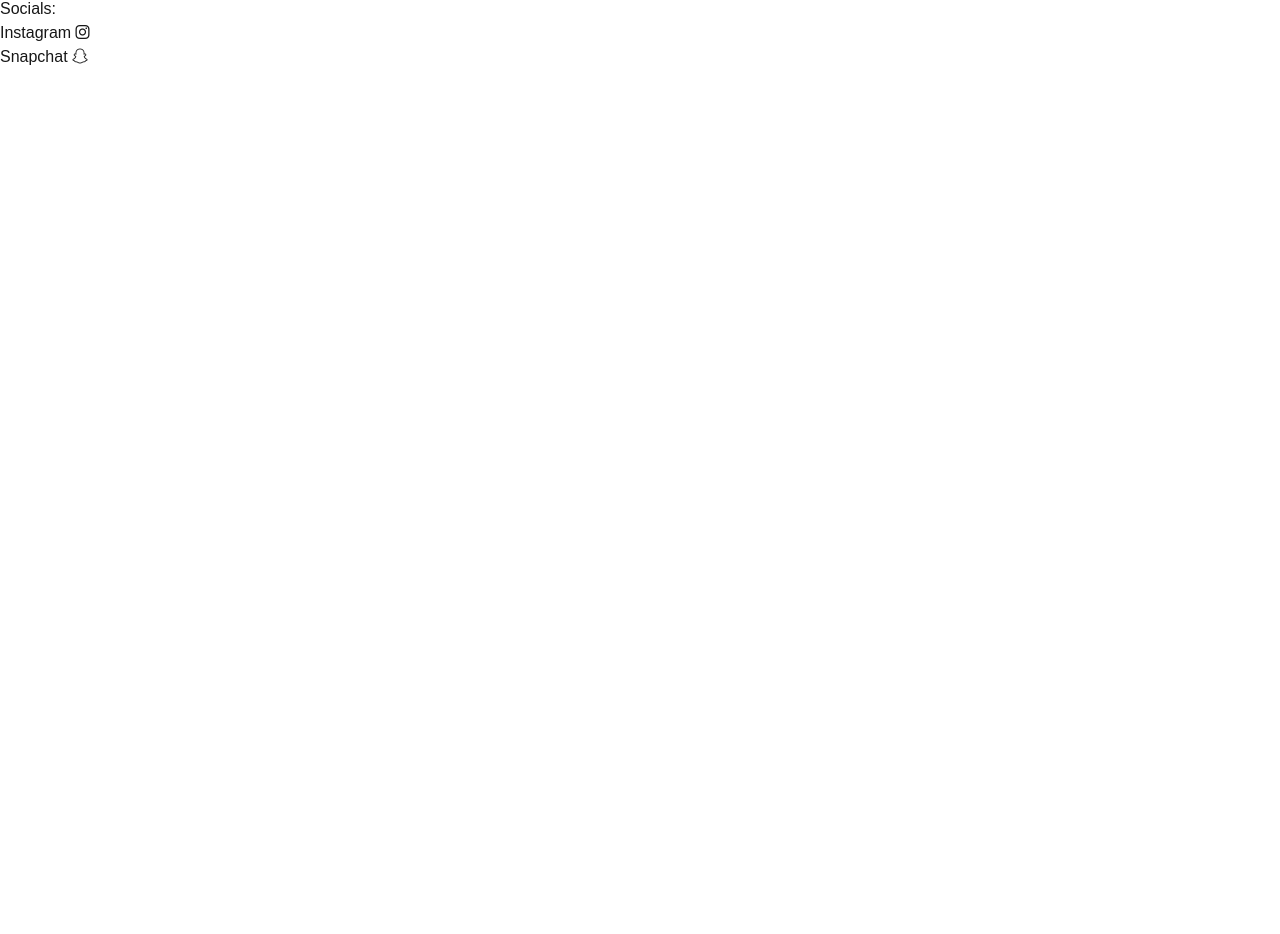
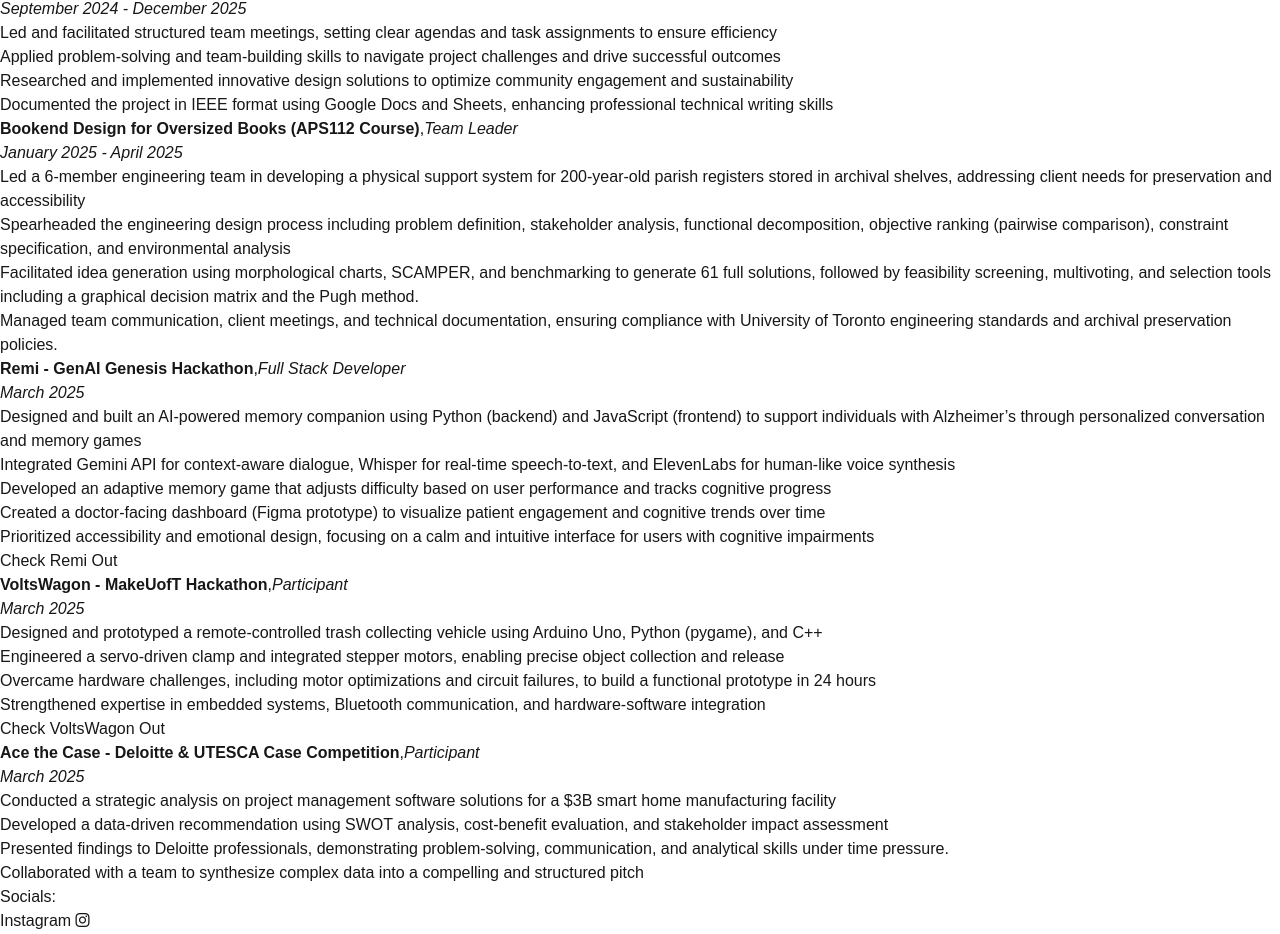
Before and after one commit to tabetant/my-portfolio, a Next.js app: page /projects in a window 1280 px wide. Shown: the part 291-1225 px from the top of the page. Before the commit the page ends 800 px from the top, so only its background shows below. Built offline with nearby package versions, Linux system fonts and the light colour scheme.

Commit message:
draft projects page

```diff
--- a/src/app/projects/page.tsx
+++ b/src/app/projects/page.tsx
@@ -1,5 +1,192 @@
+import Link from 'next/link'
+
 export default function ProjectsPage() {
     return (
-        <h1 className='text-black text-center'>My Projects</h1>
+        <div className='text-black flex flex-col justify-center'>
+            <div>
+                <h1>
+                    <strong>
+                        Food and Community Courtyard Initiative (APS111 course)
+                    </strong>,
+                    <em>Team Leader
+                        <div>
+                            September
+                            2024
+                            - December 2025
+                        </div>
+                    </em>
+                </h1>
+                <ul>
+                    <li>
+                        Led and facilitated structured team meetings, setting clear agendas and task assignments
+                        to
+                        ensure
+                        efficiency
+                    </li>
+                    <li>
+                        Applied problem-solving and team-building skills to navigate project challenges and
+                        drive
+                        successful
+                        outcomes
+                    </li>
+                    <li>
+                        Researched and implemented innovative design solutions to optimize community engagement
+                        and
+                        sustainability
+                    </li>
+                    <li>
+                        Documented the project in IEEE format using Google Docs and Sheets, enhancing
+                        professional
+                        technical
+                        writing skills
+                    </li>
+                </ul>
+            </div>
+            <div className='mt-5'>
+                <h4>
+                    <strong>
+                        Bookend Design for Oversized Books (APS112 Course)
+                    </strong>,
+                    <em>Team Leader
+                        <div>January 2025 -
+                            April
+                            2025</div>
+                    </em>
+                </h4>
+                <ul>
+                    <li>
+                        Led a 6-member engineering team in developing a physical support system for 200-year-old
+                        parish
+                        registers stored in archival shelves, addressing client needs for preservation and
+                        accessibility
+                    </li>
+                    <li>
+                        Spearheaded the engineering design process including problem definition, stakeholder
+                        analysis,
+                        functional decomposition, objective ranking (pairwise comparison), constraint
+                        specification,
+                        and
+                        environmental analysis
+                    </li>
+                    <li>
+                        Facilitated idea generation using morphological charts, SCAMPER, and benchmarking to
+                        generate 61
+                        full solutions, followed by feasibility screening, multivoting, and selection tools
+                        including a
+                        graphical decision matrix and the Pugh method.
+                    </li>
+                    <li>
+                        Managed team communication, client meetings, and technical documentation, ensuring
+                        compliance
+                        with
+                        University of Toronto engineering standards and archival preservation policies.
+                    </li>
+                </ul>
+            </div>
+            <div className='mt-5'>
+                <h4>
+                    <strong>
+                        Remi - GenAI Genesis Hackathon
+                    </strong>,
+                    <em>Full Stack Developer
+                        <div>
+                            March 2025
+                        </div>
+                    </em>
+                </h4>
+                <ul>
+                    <li>Designed and built an AI-powered memory companion using Python (backend) and JavaScript
+                        (frontend)
+                        to support individuals with Alzheimer’s through personalized conversation and memory
+                        games
+                    </li>
+                    <li>Integrated Gemini API for context-aware dialogue, Whisper for real-time speech-to-text,
+                        and
+                        ElevenLabs for human-like voice synthesis</li>
+                    <li>Developed an adaptive memory game that adjusts difficulty based on user performance and
+                        tracks
+                        cognitive progress
+                    </li>
+                    <li>Created a doctor-facing dashboard (Figma prototype) to visualize patient engagement and
+                        cognitive
+                        trends over time</li>
+                    <li>Prioritized accessibility and emotional design, focusing on a calm and intuitive
+                        interface
+                        for
+                        users
+                        with cognitive impairments
+                    </li>
+                    <li>
+                        <Link
+                            href="https://devpost.com/software/remi-a-friend-that-remembers"
+                            target="_blank">
+                            Check Remi Out
+                        </Link>
+                    </li>
+                </ul>
+            </div>
+            <div className='mt-5'>
+                <h4>
+                    <strong>
+                        VoltsWagon - MakeUofT Hackathon
+                    </strong>,
+                    <em>Participant
+                        <div>
+                            March 2025
+                        </div>
+                    </em>
+                </h4>
+                <ul>
+                    <li>Designed and prototyped a remote-controlled trash collecting vehicle using Arduino Uno,
+                        Python
+                        (pygame), and C++
+                    </li>
+                    <li>
+                        Engineered a servo-driven clamp and integrated stepper motors, enabling precise object
+                        collection
+                        and release
+                    </li>
+                    <li>Overcame hardware challenges, including motor optimizations and circuit failures, to
+                        build a
+                        functional prototype in 24 hours</li>
+                    <li>Strengthened expertise in embedded systems, Bluetooth communication, and
+                        hardware-software
+                        integration</li>
+                    <li><a href="https://devpost.com/software/voltswagon" target="_blank">Check VoltsWagon
+                        Out</a>
+                    </li>
+                </ul>
+            </div>
+            <div className='mt-5'>
+                <h4><strong>
+                    Ace the Case - Deloitte & UTESCA Case Competition
+                </strong>,
+                    <em>Participant
+                        <div>
+                            March 2025
+                        </div>
+                    </em>
+                </h4>
+                <ul>
+                    <li>
+                        Conducted a strategic analysis on project management software solutions for a $3B smart
+                        home manufacturing facility
+                    </li>
+                    <li>
+                        Developed a data-driven recommendation using SWOT analysis, cost-benefit evaluation, and
+                        stakeholder impact assessment
+                    </li>
+                    <li>
+                        Presented findings to Deloitte professionals, demonstrating problem-solving,
+                        communication, and analytical skills under time pressure.
+                    </li>
+                    <li>
+                        Collaborated with a team to synthesize complex data into a compelling and structured
+                        pitch
+                    </li>
+                </ul>
+            </div>
+        </div >
+
     )
 }
```
